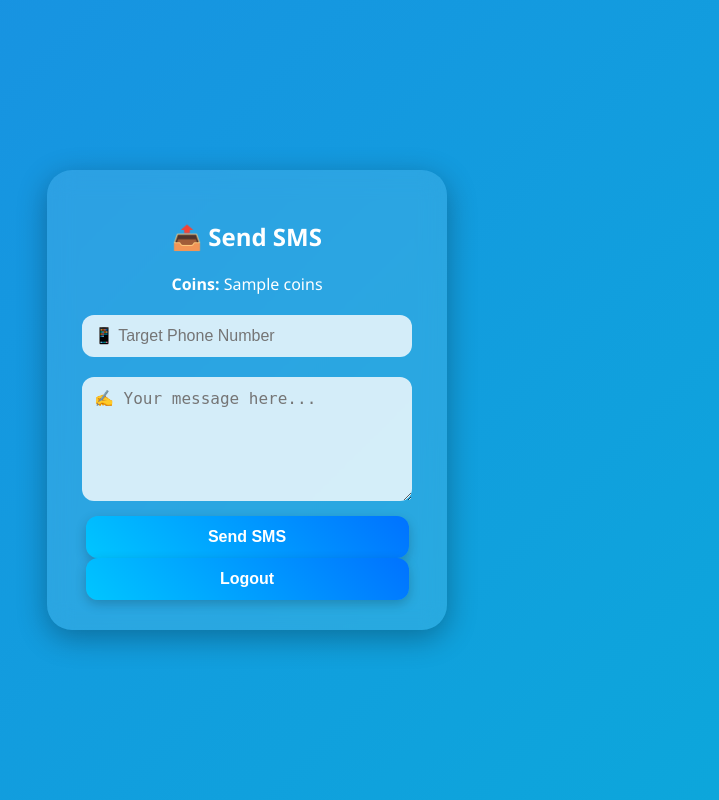
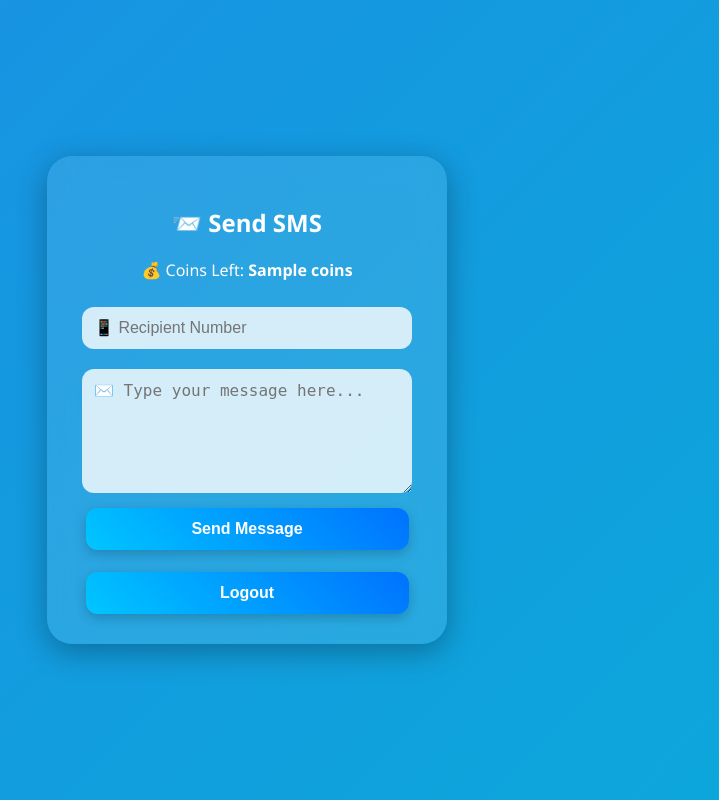
Before and after one commit to abdullahasad491326/SMS_Web_App, a Flask app: template app/templates/dashboard.html in a window 1280 px wide. Shown: the whole page, without its empty margins (393-1112 px from the left). Run offline with Flask 3, Linux system fonts and the light colour scheme; the template is opened without the code that fills it: most values are stand-ins (such as "Sample title", 1, 10 or a date in 2020).

Commit message:
Update dashboard.html

```diff
--- a/app/templates/dashboard.html
+++ b/app/templates/dashboard.html
@@ -9,21 +9,23 @@
 <body>
   <div class="card-container">
     <div class="glass-card">
-      <h2>📤 Send SMS</h2>
-      <p style="margin-bottom: 10px;"><strong>Coins:</strong> {{ coins }}</p>
+      <h2>📨 Send SMS</h2>
+      <p>💰 Coins Left: <strong>{{ coins }}</strong></p>
+
       {% with messages = get_flashed_messages() %}
         {% if messages %}
           <div class="flash">{{ messages[0] }}</div>
         {% endif %}
       {% endwith %}
+
       <form method="POST">
-        <input type="text" name="to" placeholder="📱 Target Phone Number" required>
-        <textarea name="message" placeholder="✍️ Your message here..." rows="5" required></textarea>
-        <button type="submit">Send SMS</button>
+        <input type="text" name="to" placeholder="📱 Recipient Number" required>
+        <textarea name="message" placeholder="✉️ Type your message here..." rows="5" maxlength="500" required></textarea>
+        <button type="submit">Send Message</button>
       </form>
-      <form action="/logout" method="get">
-        <button type="submit" class="logout-button">Logout</button>
-      </form>
+
+      <br>
+      <a href="/logout"><button class="logout">Logout</button></a>
     </div>
   </div>
 </body>
```
